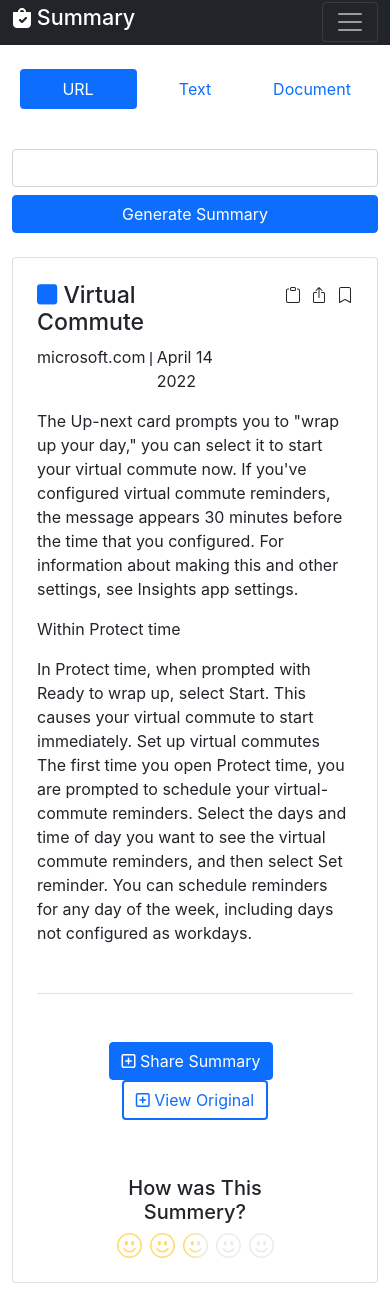
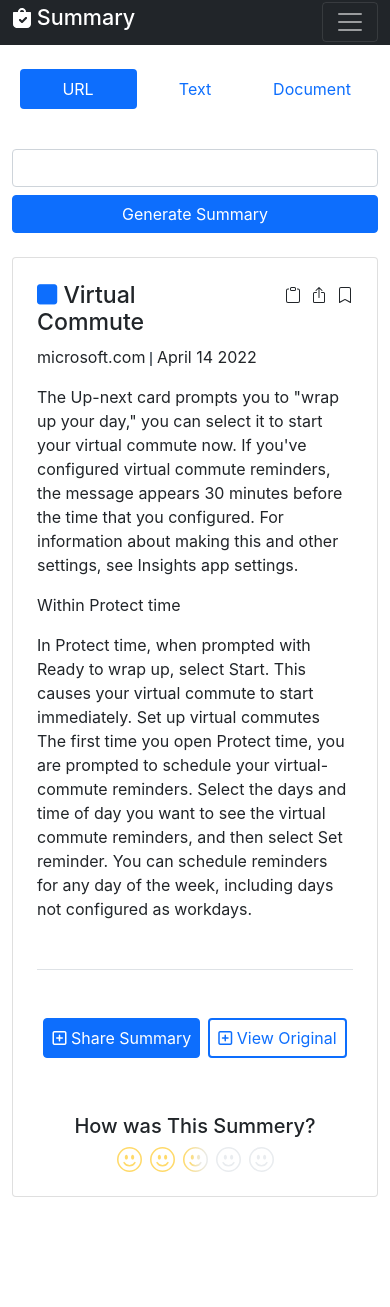
Before and after one commit to rifatjahan823/figma-conversion, a React (Create React App) app: page / in a window 390 px wide. After the commit the page ends 1221 px from the top, so only its background shows below. Built offline with nearby package versions, Linux system fonts and the light colour scheme.

Commit message:
responsive

```diff
--- a/src/pages/Home.jsx
+++ b/src/pages/Home.jsx
@@ -84,8 +84,15 @@ const [open,setOPen]=useState(false)
             <div className='col-md-8 col-12'>
                 <div className='card p-4'>
                     <div className='comment-area row align-items-top'>
-                        <div className='comment-box col-8'>
+                        <div className='comment-box col-7'>
                             <h3><i style={{color:'#0D6EFD'}} class="fa-solid fa-square"></i>  Virtual Commute</h3>
+                        </div>
+                        <div className='col-5 text-end'>
+                        <BsClipboard/>
+                        <BsBoxArrowUp style={{marginLeft:'10px'}}/>
+                        <BsBookmark style={{marginLeft:'10px'}}/>
+                        </div>
+                     </div>
                      <div className='comment-date d-flex'>
                     <div className='mail'>
                          <p>microsoft.com</p>
@@ -93,13 +100,6 @@ const [open,setOPen]=useState(false)
                         <div style={{width:"1.5px",height:'14px',backgroundColor:"#6C757D",margin:'7px 5px',}}></div>
                         <div className='date'>
                       <p>April 14 2022</p>
-                                </div>
-                            </div>
-                        </div>
-                        <div className='col-4 text-end'>
-                        <BsClipboard/>
-                        <BsBoxArrowUp style={{marginLeft:'10px'}}/>
-                        <BsBookmark style={{marginLeft:'10px'}}/>
                      </div>
                      </div>
                      <div className='comment-description'>
@@ -110,17 +110,19 @@ const [open,setOPen]=useState(false)
                         </div>
                         <div className='border-bottom my-5'></div>
                        <div className='text-center mt-5'>
-                       <button type="button" className='comment-bt-1 btn btn-primary me-2'aria-controls='collapse' onClick={()=>setOPen(!open)}> <i class="fa-regular fa-square-plus"></i> Share Summary</button>
-                       <button className='comment-bt-2 btn border border-2 border-primary text-primary '><i class="fa-regular fa-square-plus"></i> View Original</button>
+                       <div className='d-flex justify-content-center'>
+                       <button type="button" className='btn btn-primary me-2 px-2 px-md-4'aria-controls='collapse' onClick={()=>setOPen(!open)}> <i class="fa-regular fa-square-plus"></i> Share Summary</button>
+                       <button className='comment-bt-2 btn border border-2 border-primary text-primary px-2 px-md-4'><i class="fa-regular fa-square-plus"></i> View Original</button>
+                       </div>
                         {/* ------collapse---------- */}
                          <Collapse in={open}>
-                        <div style={{marginLeft:"20%",width:"28%"}} className='position-absolute mt-2 py-2  border' id="collapse">
+                        <div style={{marginLeft:"20%",width:"50%"}} className='position-absolute mt-2 py-2' id="collapse">
                            <BsFacebook className='me-3 fs-4' style={{color:"#4267B2"}}/>
                             <BsLinkedin className='fs-4' style={{color:'#0072b1'}}/>
                             <BsTwitter className='ms-3 fs-4'style={{color:'#00acee '}}/>
                        </div>
                        </Collapse>
-                        <div className=' w-75 mx-auto mt-5 pt-2'>
+                        <div className=' w-100 mx-auto mt-5 pt-2'>
                         <h5 className=''>How was This Summery?</h5>
                         < BsEmojiSmile  style={{fontSize:'25px',color:"#FFDA6A"}}/>
                         < BsEmojiSmile className='mx-2' style={{fontSize:'25px',color:"#FFDA6A"}}/>
@@ -151,22 +153,22 @@ const [open,setOPen]=useState(false)
             <div className='col-md-8 col-12'>
                 <div className='card p-4'>
                 <div className='comment-area row align-items-top'>
-                        <div className='comment-box col-8'>
+                    <div className='comment-box col-7'>
                         <h3><i style={{color:'#0D6EFD'}} class="fa-solid fa-square"></i>  Virtual Commute</h3>
-                            <div className='comment-date d-flex'>
+                    </div>
+                    <div className='col-5 text-end'>
+                    <BsClipboard/>
+                    <BsBoxArrowUp style={{marginLeft:'10px'}}/>
+                    <BsBookmark style={{marginLeft:'10px'}}/>
+                    </div>
+                </div>
+                <div className='comment-date d-flex '>
                     <div className='mail'>
                          <p>microsoft.com</p>
                         </div>
                         <div style={{width:"1.5px",height:'14px',backgroundColor:"#6C757D",margin:'7px 5px',}}></div>
                         <div className='date'>
                       <p>April 14 2022</p>
-                                </div>
-                            </div>
-                        </div>
-                        <div className='col-4 text-end'>
-                        <BsClipboard/>
-                        <BsBoxArrowUp style={{marginLeft:'10px'}}/>
-                        <BsBookmark style={{marginLeft:'10px'}}/>
                      </div>
                      </div>
                     <div className='comment-description '>
@@ -177,20 +179,32 @@ const [open,setOPen]=useState(false)
                         </div>
                         <div className='border-bottom my-5'></div>
                         <div className='text-center mt-5'>
-                        <button className='comment-bt-1 btn btn-primary me-2'aria-controls='collapse' onClick={()=>setOPen(!open)}> <i class="fa-regular fa-square-plus"></i> Share Summary</button>
-                        <button className='comment-bt-2 btn border border-2 border-primary text-primary '><i class="fa-regular fa-square-plus"></i> View Original</button>
+                        <div className='d-flex justify-content-center'>
+                       <button type="button" className='btn btn-primary me-2 px-2 px-md-4'aria-controls='collapse' onClick={()=>setOPen(!open)}> <i class="fa-regular fa-square-plus"></i> Share Summary</button>
+                       <button className='comment-bt-2 btn border border-2 border-primary text-primary px-2 px-md-4'><i class="fa-regular fa-square-plus"></i> View Original</button>
+                       </div>
                         {/* ------collapse---------- */}
                         <Collapse in={open}>
-                        <div  style={{marginLeft:"20%",width:"28%"}} className=' mt-2 py-2  border position-absolute' id="collapse">
+                        <div  style={{marginLeft:"20%",width:"50%"}} className=' mt-2 py-2 position-absolute' id="collapse">
                         <BsFacebook className='me-3 fs-3' style={{color:"#4267B2"}}/>
                         <BsLinkedin className='fs-3' style={{color:'#0072b1'}}/>
                         <BsTwitter className='ms-3 fs-3'style={{color:'#00acee '}}/>
                        </div>
                        </Collapse>
-                        <div className=' w-75  mx-auto mt-5 pt-2' >
+                        <div className=' w-100  mx-auto mt-5 pt-2' >
                         <h5 >How was This Summery?</h5>
-                          <BsEmojiAngry style={{fontSize:"25px"}}/>
-                          <BsEmojiHeartEyes style={{fontSize:"25px",marginLeft:"25px"}}/>
+                        < BsEmojiSmile  style={{fontSize:'25px',color:"#FFDA6A"}}/>
+                        < BsEmojiSmile className='mx-2' style={{fontSize:'25px',color:"#FFDA6A"}}/>
+                        {/* ------for gradient color----- */}
+                         <svg width="0" height="0">
+                         <linearGradient id="red-gradient" y1="50%" y2="50%" x1="0%" x2="100%">
+                         <stop stopColor="#FFDA6A " offset="0%" />
+                         <stop stopColor="#E9ECEF" offset="100%" />
+                        </linearGradient>
+                        </svg>
+                          < BsEmojiSmile style={{fill: "url(#red-gradient)",fontSize:'25px'}}/>
+                        < BsEmojiSmile className='mx-2'style={{fontSize:'25px',color:"#E9ECEF"}}/>
+                        < BsEmojiSmile style={{fontSize:'25px',color:"#E9ECEF"}}/>
                        </div>
                        </div>
                     </div>
```
Lines whose indentation alone changed are shown as unchanged.
